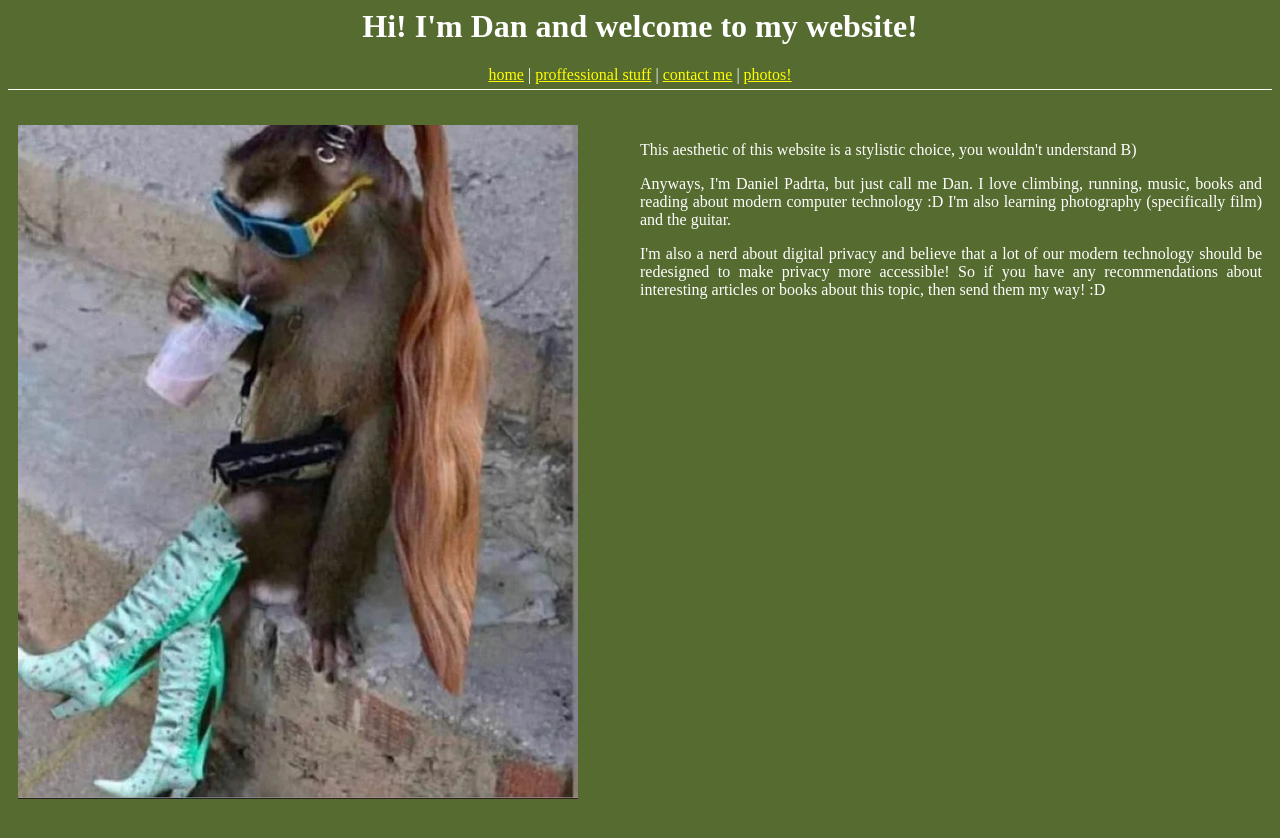
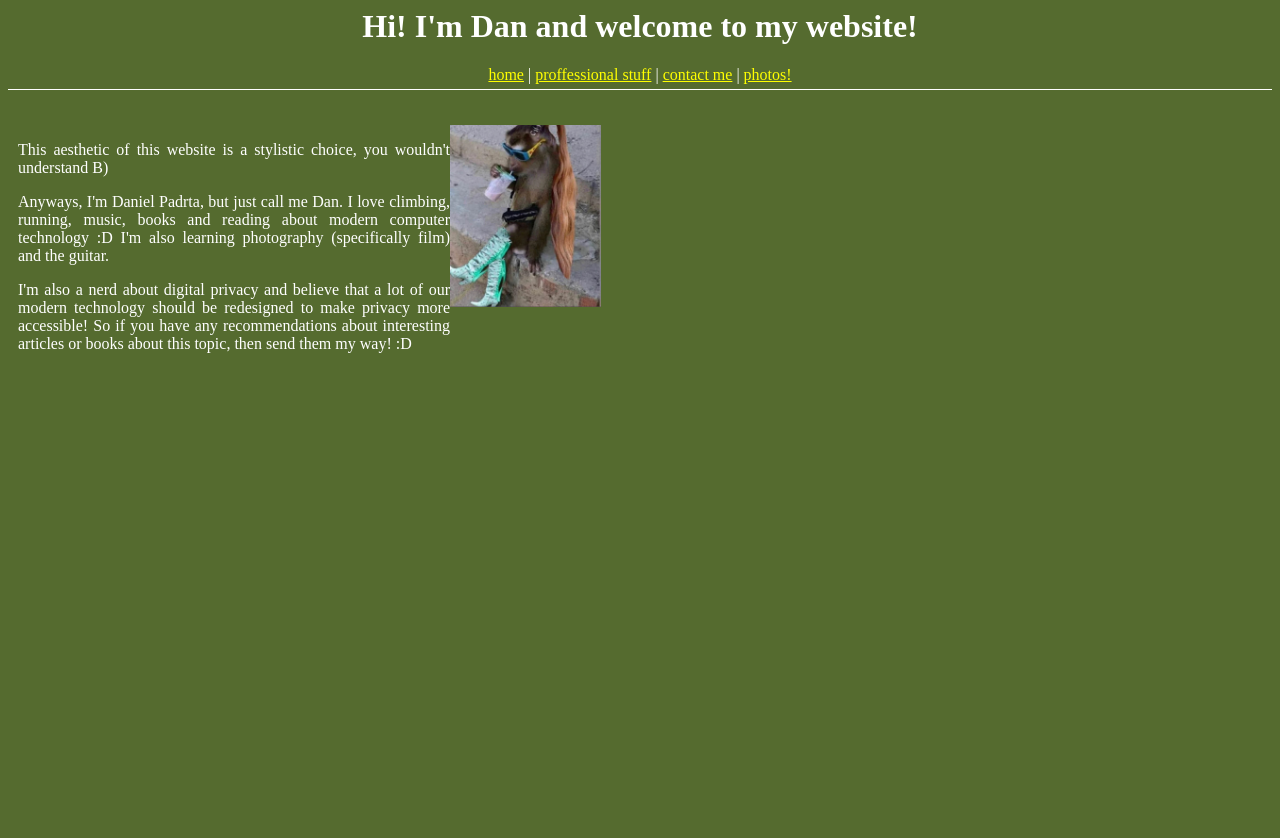
Before and after one commit to danpadcz/danpadcz.github.io, a Jekyll site: the page built from index.html, in a window 1280 px wide. Shown: the top 838 px of the page. Built offline with Jekyll 4.4.1, drawn with Linux system fonts in a browser that asks for light colours.

Commit message:
Make index.html use flexbox

```diff
--- a/_layouts/ilikegreen.html
+++ b/_layouts/ilikegreen.html
@@ -16,7 +16,7 @@
             <a href="/photos.html">photos!</a>
         </nav>
     </header>
-    <div style="padding: 10px;">
+    <div class="website-content">
         {{ content }}
     </div>
     <!-- <footer id="site_footer">
--- a/assets/css/ilikegreen.css
+++ b/assets/css/ilikegreen.css
@@ -1,6 +1,6 @@
 body {
     background-color: darkolivegreen;
-    color: white
+    color: white;
 }
 p {
     color: white;
@@ -25,7 +25,7 @@ header {
     margin-top: 20px;
     border-top: 1px solid white;
 }
-#site_footer  > *{
+#site_footer > * {
     text-align: center;
 }
 #site_header {
@@ -33,3 +33,22 @@ header {
     padding-bottom: 5px;
     margin-bottom: 25px;
 }
+.website-content {
+    padding: 10px;
+    width: 600px;
+}
+.index {
+    display: flex;
+    flex-direction: row;
+    justify-content: space-around;
+    align-items: flex-start;
+}
+
+@media screen and (max-width: 600px) {
+    .website-content {
+        width: 100%;
+    }
+    .index {
+        flex-direction: column-reverse;
+    }
+}
--- a/index.html
+++ b/index.html
@@ -2,8 +2,8 @@
 title: Home
 layout: ilikegreen
 ---
-<div>
-<div style="width: 50%; float:right">
+<div class="index">
+<div class="index__text">
     <p>
         This aesthetic of this website is a stylistic choice, you wouldn't understand B)
     </p>
@@ -14,7 +14,7 @@ layout: ilikegreen
         I'm also a nerd about digital privacy and believe that a lot of our modern technology should be redesigned to make privacy more accessible! So if you have any recommendations about interesting articles or books about this topic, then send them my way! :D
     </p>
     </div>
-<div style="width: 50%; float:right;">
+<div class="index__picture">
     <img src="assets/me.jpg" alt="Picture of a monkey sitting cross-legged drinking a milshake with boots, a long ponytail, sunglasses and a handbag photoshopped on" style="width:90%; margin-left: auto; margin-right: auto;">
 </div>
 </div>
```
